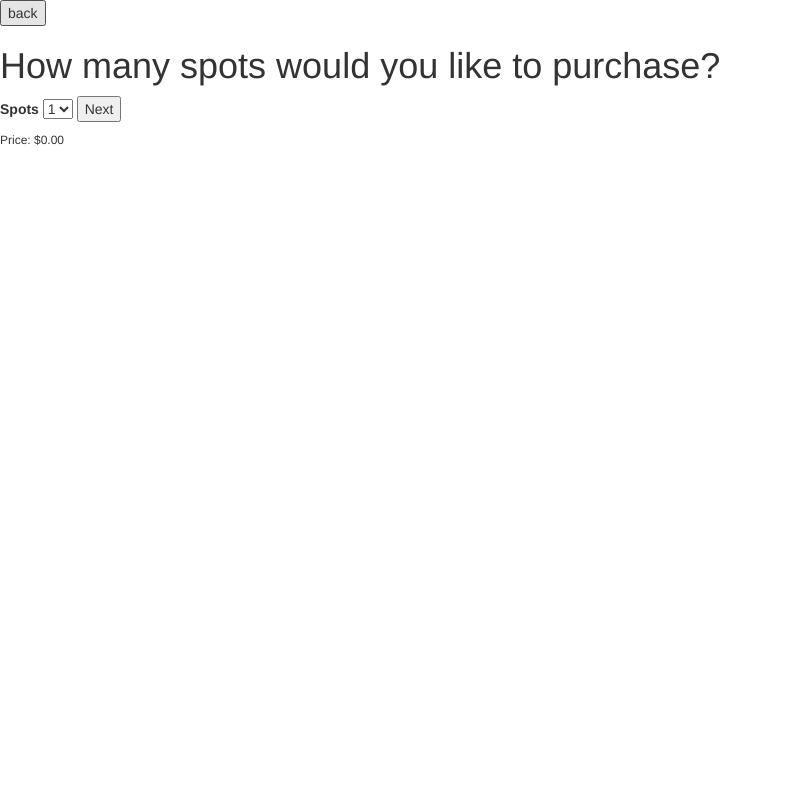
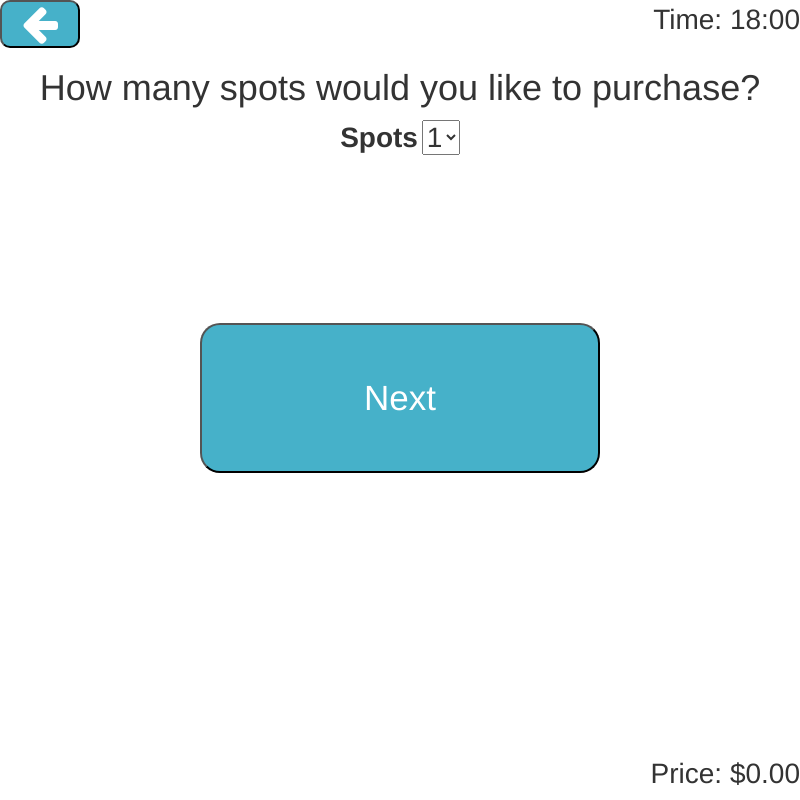
Before and after one commit to carlossantana3279/4HC3-Assignment2, an Electron app: page parkingSpot.html in a window 800 px wide. Drawn offline with nearby package versions, Linux system fonts and the light colour scheme.

Commit message:
Start styling things

```diff
--- a/home.css
+++ b/home.css
@@ -1,10 +1,26 @@
 button {
     width: 100%;
-    height: 250px;
+    height: 230px;
     padding-left: 5%;
     padding-right: 5%;
+    margin-bottom: 5%;
+    background-color: #46b1c9;
+    color: white;
+    font-size: 3em;
+    border-radius: 20px;
 }
 
 #homeContent {
     padding: 5%;
 }
+
+body {
+    /* background-color: #9fb7b9; */
+}
+
+/*
+46b1c9
+84c0c6
+9fb7b9
+bcc1ba
+f2e2d2 */
--- /dev/null
+++ b/main.css
@@ -0,0 +1,69 @@
+/*
+46b1c9
+84c0c6
+9fb7b9
+bcc1ba
+f2e2d2 */
+
+#currentTime {
+    float: right;
+    font-size: 2em;
+}
+
+#backButton {
+    background-color: #46b1c9;
+    color: white;
+    border-radius: 10px;
+    font-size: 3em;
+    padding-left: 2.5%;
+    padding-right: 2.5%;
+}
+
+#content, #demo {
+    text-align: center;
+    margin: auto;
+}
+
+#timeLabel {
+    font-weight: bold;
+    font-size: 2em;
+}
+
+#hours {
+    font-size: 2em;
+}
+
+#minutes {
+    font-size: 2em;
+}
+
+label {
+    font-size: 2em;
+}
+
+#expiryDate, #ddSpots {
+    font-size: 2em;
+}
+
+#nextButton {
+    height: 150px;
+    border-radius: 20px;
+    background-color: #46b1c9;
+    width: 400px;;
+    color: white;
+    font-size: 2.5em;
+}
+
+#price {
+    position: absolute;
+    bottom: 0;
+    right: 0;
+    font-size: 2em;
+}
+
+#parkingSpotPrice, #electricCost{
+    position: absolute;
+    bottom: 0;
+    right: 0;
+    font-size: 2em;
+}
--- a/parkingSpot.html
+++ b/parkingSpot.html
@@ -3,11 +3,33 @@
         <!-- Latest compiled and minified CSS -->
         <link rel="stylesheet" href="https://maxcdn.bootstrapcdn.com/bootstrap/3.3.7/css/bootstrap.min.css" integrity="sha384-BVYiiSIFeK1dGmJRAkycuHAHRg32OmUcww7on3RYdg4Va+PmSTsz/K68vbdEjh4u" crossorigin="anonymous">
          <!--<link rel="stylesheet" href="home.css">-->
+         <link rel="stylesheet" href="main.css">
+         <link href="https://stackpath.bootstrapcdn.com/font-awesome/4.7.0/css/font-awesome.min.css" rel="stylesheet" integrity="sha384-wvfXpqpZZVQGK6TAh5PVlGOfQNHSoD2xbE+QkPxCAFlNEevoEH3Sl0sibVcOQVnN" crossorigin="anonymous">
     </head>
     <body>
-        <button onclick="goBackToParkingTime()">back</button>
-        <div id="parkingTimeContent">
+        <button onclick="goBackToParkingTime()" id="backButton"><i class="fa fa-arrow-left"></i></button>
+        <span id="parkingTimeContent">
+                <span><p id="currentTime">Current Time: </p></span>
+                <script>
+                    function updateCurrentTime(){
+                        var currentTime = document.getElementById("currentTime");
+                        var d = new Date();
 
+
+                        if(d.getHours() < 10 & d.getMinutes() < 10){
+                            currentTime.innerHTML = "Time: "  +"0" + d.getHours() + ":"  +"0"+ d.getMinutes();
+                        }else if (d.getHours() < 10){
+                            currentTime.innerHTML = "Time: "  +"0"+ d.getHours() + ":" + d.getMinutes();
+                        }else if (d.getMinutes() < 10){
+                            currentTime.innerHTML = "Time: " + d.getHours() + ":"  +"0"+ d.getMinutes();
+                        }else{
+                            currentTime.innerHTML = "Time: " + d.getHours() + ":" + d.getMinutes();
+                        }
+                    }
+                    updateCurrentTime();
+                </script>
+
+            <div id="content">
                 <h1>How many spots would you like to purchase?</h1>
                 <Label>Spots</Label>
                 <select id="ddSpots" name="spots" onchange="updateCost()">
@@ -17,9 +39,19 @@
                         <option value="4">4</option>
                         <option value="5">5</option>
                 </select>
+                <br>
+                <br>
+                <br>
+                <br>
+                <br>
+                <br>
+                <br>
+                <br>
+                <br>
+                <button onclick="goToElectricCarSelect()" id="nextButton">Next</button>
+                <h6 id="parkingSpotPrice">Price: $0.00</h6>
+            </div>
 
-            <button onclick="goToElectricCarSelect()">Next</button>
-            <h6 id="parkingSpotPrice">Price: $0.00</h6>
         </div>
 
         <script>
```
Also changed, not shown: parkingElectric.html (+25 -5 lines), parkingTime.html (+20 -7 lines). Lines whose indentation alone changed are shown as unchanged.
